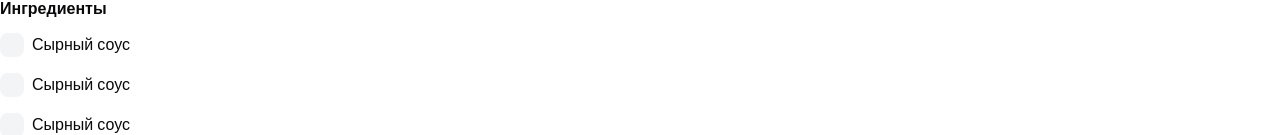
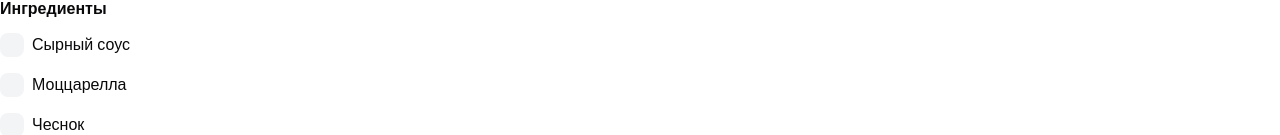
Before and after one commit to trylastsky/next-pizza, a Next.js app: page / in a window 1280 px wide. Shown: the part 672-807 px from the top of the page. Built offline with nearby package versions, Linux system fonts and the light colour scheme.

Commit message:
checkboxFiltersGroup

```diff
--- a/components/shared/filters/components/checkboxFiltersGroup.tsx
+++ b/components/shared/filters/components/checkboxFiltersGroup.tsx
@@ -3,6 +3,7 @@
 import React from 'react';
 import { FilterChecboxProps, FilterCheckbox } from './filterCheckbox';
 import { Input } from '@/components/ui';
+import { cn } from '@/lib/utils';
 
 type Item = FilterChecboxProps;
 
@@ -56,11 +57,11 @@ export const CheckboxFiltersGroup: React.FC<Props> = (
                 return (
                     <FilterCheckbox
                         key={i}
+                        text={item.text}
                         value={item.value}
-                        text={item.text}
                         endAdornment={item.endAdornment}
-                        onCheckedChange={(ids) => console.log(ids)}
                         checked={false}
+                        onCheckedChange={(ids) => console.log(ids) }
                     />
                 )
             })}
@@ -68,7 +69,7 @@ export const CheckboxFiltersGroup: React.FC<Props> = (
 
         {items.length > limit && (
             <div className={showAll ? 'border-t border-t-neutral-100 mt-4' : ''}>
-                <button onClick={() => setShowAll(!showAll)} className='text-primary mt-3'>
+                <button onClick={() => setShowAll(!showAll)} className={cn('text-primary mt-3 cursor-pointer')}>
                     {showAll ? 'Скрыть' : '+ Показать все'}
                 </button>
             </div>
--- a/components/shared/filters/filtersLayout.tsx
+++ b/components/shared/filters/filtersLayout.tsx
@@ -52,115 +52,84 @@ export const FiltersLayout: React.FC<Props> = ({className}) => {
                         value: '1'
                     },
                     {
-                    text:'Сырный соус',
-                    value: '1'
+                        text:'Моццарелла',
+                        value: '2'
                     },
                     {
-                    text:'Сырный соус',
-                    value: '1'
+                        text:'Чеснок',
+                        value: '3'
                     }
                     ,
                     {
-                    text:'Сырный соус',
-                    value: '1'
+                        text:'Солённые огурцы',
+                        value: '4'
                     }
                     ,
                     {
-                    text:'Сырный соус',
-                    value: '1'
+                        text:'Лук',
+                        value: '5'
                     }
                     ,
                     {
-                    text:'Сырный соус',
-                    value: '1'
+                        text:'Томаты',
+                        value: '6'
                     }
 
                 ]}
                 items={[
                     {
-                    text:'Сырный соус',
+                        text: 'Сырный соус',
                         value: '1'
                     },
                     {
-                    text:'Сырный соус',
+                        text: 'Моццарелла',
+                        value: '2'
+                    },
+                    {
+                        text: 'Чеснок',
+                        value: '3'
+                    }
+                    ,
+                    {
+                        text: 'Солённые огурцы',
+                        value: '4'
+                    }
+                    ,
+                    {
+                        text: 'Лук',
+                        value: '5'
+                    }
+                    ,
+                    {
+                        text: 'Томаты',
+                        value: '6'
+                    },
+                     {
+                        text: 'Сырный соус',
                         value: '1'
                     },
                     {
-                    text:'Сырный соус',
-                    value: '1'
+                        text: 'Моццарелла',
+                        value: '2'
                     },
                     {
-                    text:'Сырный соус',
-                    value: '1'
+                        text: 'Чеснок',
+                        value: '3'
                     }
                     ,
                     {
-                    text:'Сырный соус',
-                    value: '1'
+                        text: 'Солённые огурцы',
+                        value: '4'
                     }
                     ,
                     {
-                    text:'Сырный соус',
-                    value: '1'
+                        text: 'Лук',
+                        value: '5'
                     }
                     ,
                     {
-                    text:'Сырный соус',
-                    value: '1'
-                },
-                {
-                    text:'Сырный соус',
-                    value: '1'
-                },
-                {
-                    text:'Сырный соус',
-                    value: '1'
-                },
-                {
-                    text:'Сырный соус',
-                    value: '1'
-                }
-                ,
-                {
-                    text:'Сырный соус',
-                    value: '1'
-                }
-                ,
-                {
-                    text:'Сырный соус',
-                    value: '1'
-                }
-                ,
-                {
-                    text:'Сырный соус',
-                    value: '1'
-                },
-                {
-                    text:'Сырный соус',
-                    value: '1'
-                },
-                {
-                    text:'Сырный соус',
-                    value: '1'
-                },
-                {
-                    text:'Сырный соус',
-                    value: '1'
-                }
-                ,
-                {
-                    text:'Сырный соус',
-                    value: '1'
-                }
-                ,
-                {
-                    text:'Сырный соус',
-                    value: '1'
-                }
-                ,
-                {
-                    text:'Сырный соус',
-                    value: '1'
+                        text: 'Томаты',
+                        value: '6'
                     }
                 ]}
             />
```
Lines whose indentation alone changed are shown as unchanged.
